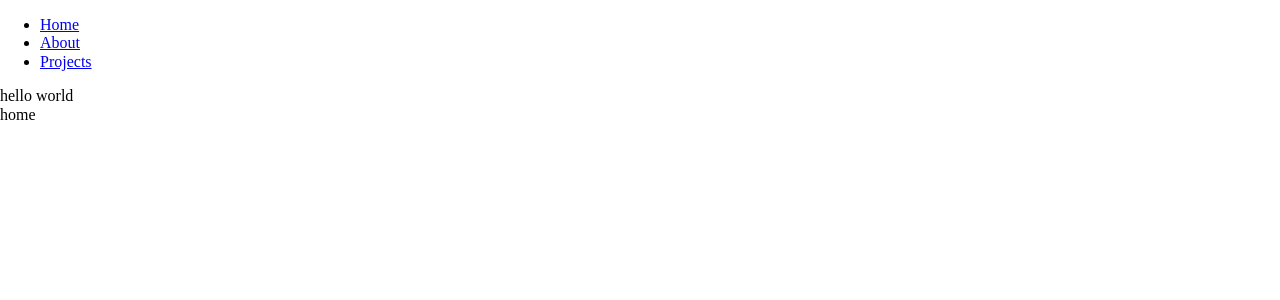
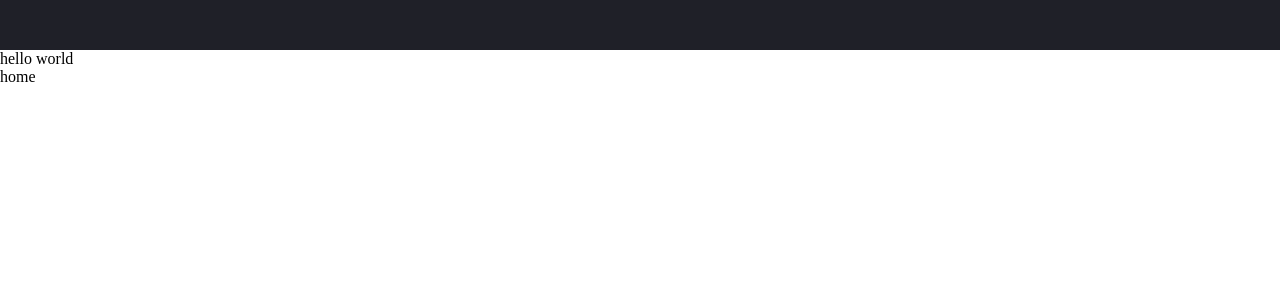
Before and after one commit to fikrialwan/fikrialwan-web, a React (Create React App) app: page / in a window 1280 px wide. Shown: the top 300 px of the page. Built offline with nearby package versions, Linux system fonts and the light colour scheme.

Commit message:
feat: add styling color nav to blacn

```diff
--- a/package.json
+++ b/package.json
@@ -3,6 +3,7 @@
   "version": "0.1.0",
   "private": true,
   "dependencies": {
+    "@emotion/css": "^11.10.0",
     "@emotion/react": "^11.10.4",
     "@testing-library/jest-dom": "^5.14.1",
     "@testing-library/react": "^13.0.0",
--- a/src/App.tsx
+++ b/src/App.tsx
@@ -1,24 +1,13 @@
 import { Global } from "@emotion/react";
-import { Link, Outlet } from "react-router-dom";
+import { Outlet } from "react-router-dom";
+import NavigationMenu from "./component/layout/navigation-menu";
 import normalizeCss from "./styles/normalize-css";
 
 function App() {
   return (
     <div>
       <Global styles={normalizeCss} />
-      <nav>
-        <ul>
-          <li>
-            <Link to="/">Home</Link>
-          </li>
-          <li>
-            <Link to="/about">About</Link>
-          </li>
-          <li>
-            <Link to="/projects">Projects</Link>
-          </li>
-        </ul>
-      </nav>
+      <NavigationMenu />
       hello world
       <Outlet />
     </div>
--- a/src/component/layout/navigation-menu.tsx
+++ b/src/component/layout/navigation-menu.tsx
@@ -1,6 +1,14 @@
+import { css } from "@emotion/css";
+import theme from "../../styles/theme";
+
 function NavigationMenu() {
   return (
-    <nav>
+    <nav className={css`
+      background-color: ${theme.colors.black};
+      width: 100%;
+      padding: 25px 25px;
+
+    `}>
       <div></div>
     </nav>
   );
```
Also changed, not shown: 1 other file (tests, documents, lock files or other folders).
